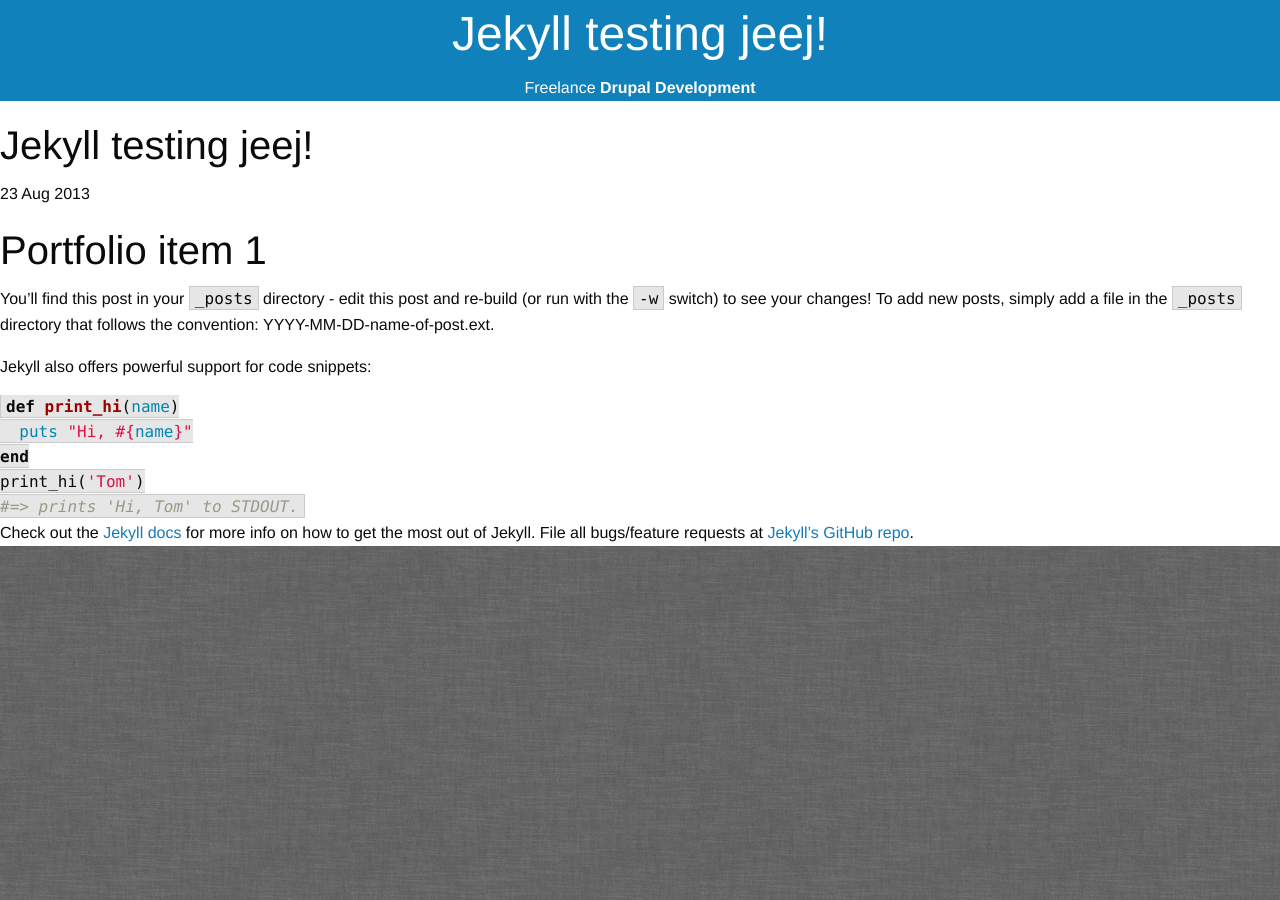
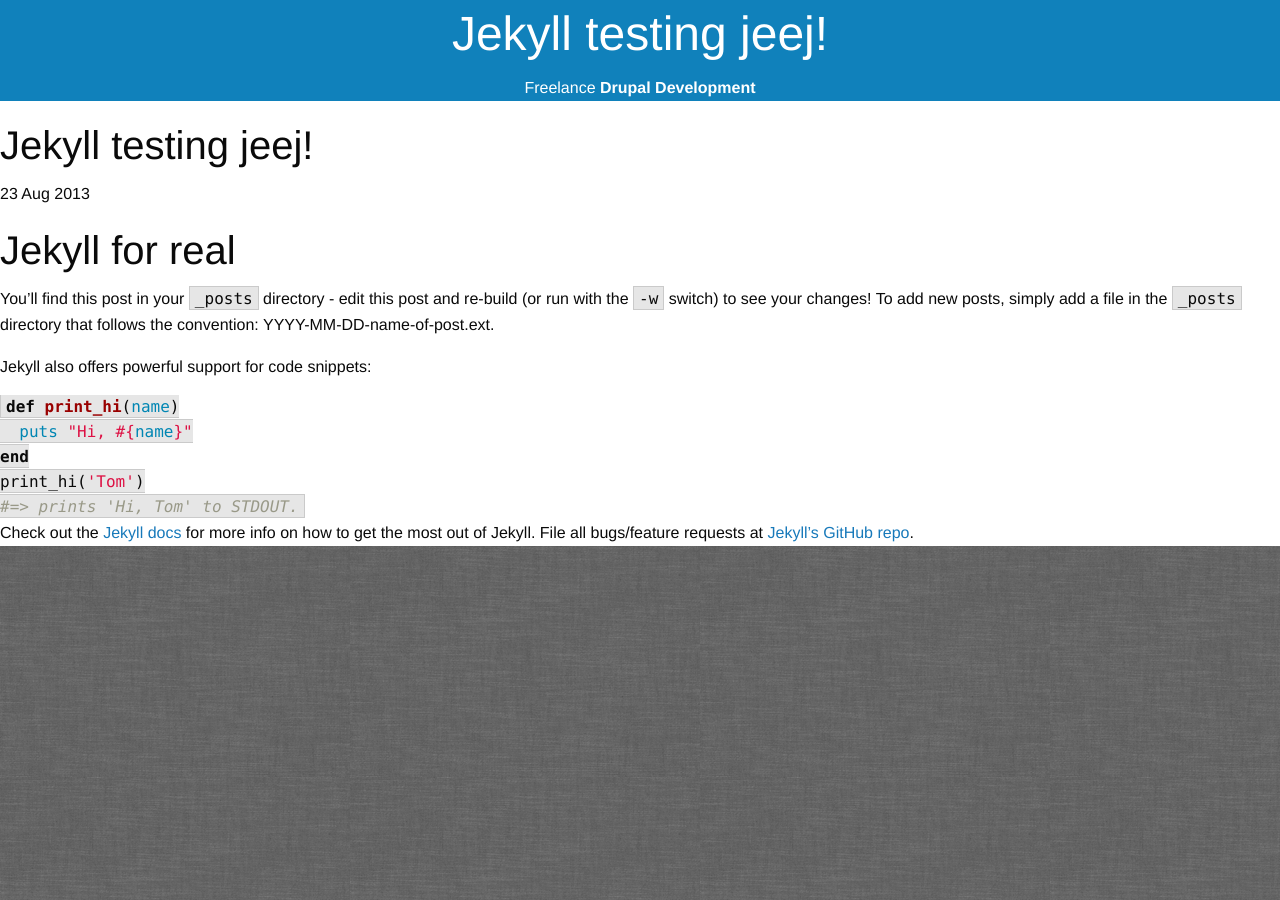
Before and after one commit to thijsvdanker/thijsvdanker.github.com, a Jekyll site: the page built from _posts/2013-08-26-welcome-to-jekyll.markdown, in a window 1280 px wide. Built offline with Jekyll 4.4.1, drawn with Linux system fonts in a browser that asks for light colours; nearby versions of some CDN libraries; library files that are not in the unit come from our copies; Markdown is read by kramdown in place of the engine named in the settings.

Commit message:
Updated 2013-08-26-welcome-to-jekyll.markdown

```diff
--- a/_posts/2013-08-26-welcome-to-jekyll.markdown
+++ b/_posts/2013-08-26-welcome-to-jekyll.markdown
@@ -1,12 +1,12 @@
 ---
 layout: post
 title: "Jekyll testing jeej!"
-date: '2013-08-23 16:54:17'
+date: "2013-08-23 16:54:17"
 categories: jekyll update
 published: true
 ---
 
-##Portfolio item 1
+##Jekyll for real
 
 
 You'll find this post in your `_posts` directory - edit this post and re-build (or run with the `-w` switch) to see your changes!
```
